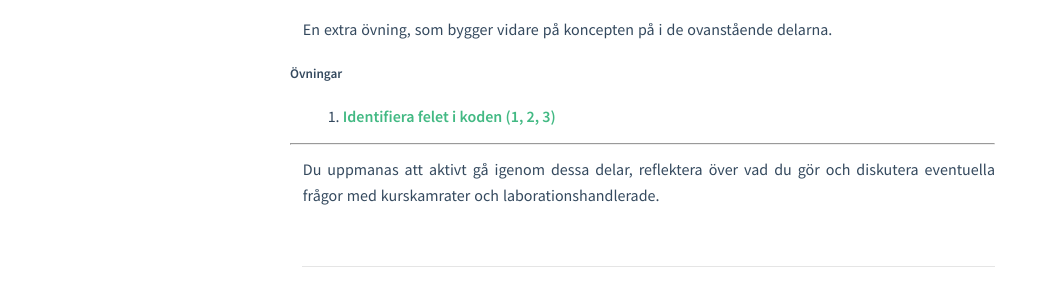
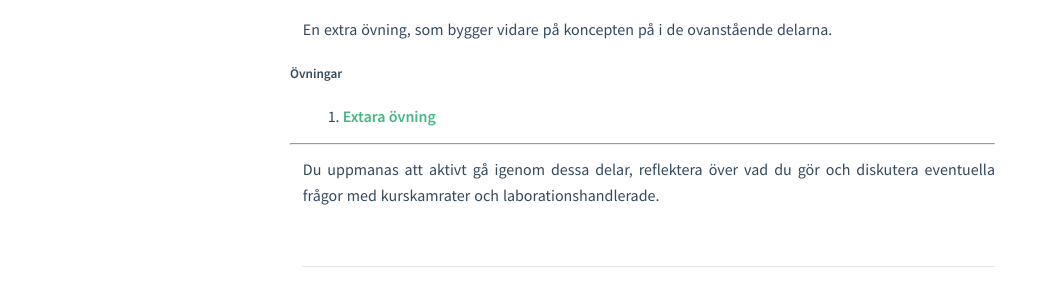
Before and after one commit to mau-dvmt/ia-python, a Jekyll site: the page built from modules/m1/index.md, in a window 1280 px wide and 900 px high, scrolled down 1537 px. Shown: the part 341-641 px from the top of the window, without its empty margins (0-1042 px from the left). Built offline with Jekyll 4.4.1, drawn with Linux system fonts in a browser that asks for light colours.

```diff
--- a/modules/m1/index.md
+++ b/modules/m1/index.md
@@ -84,7 +84,7 @@
 
 ##### Övningar
 
-1. [Identifiera felet i koden (1, 2, 3)](exercises/L07.html)
+1. [Extara övning](exercises/L07.html)
 
 ---
 
```
